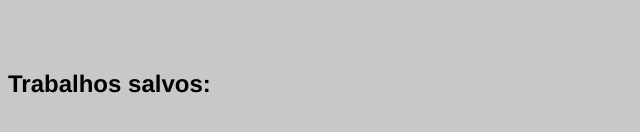
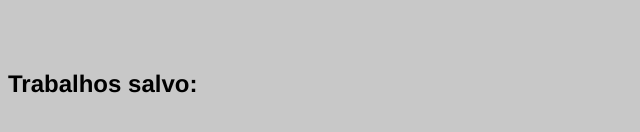
Before and after one commit to Luciano001-sys/ceep, a plain HTML site: page index.html in a window 1280 px wide. Shown: the part 212-344 px from the top of the page, 0-640 px from the left. Drawn offline with Linux system fonts and the light colour scheme.

Commit message:
Update index.html

```diff
--- a/index.html
+++ b/index.html
@@ -34,7 +34,7 @@
     </div>
     <br><br>
     <div class="tituloLista">
-    <h2>Trabalhos salvos:</h2>
+    <h2>Trabalhos salvo:</h2>
     <ul id="pdfList" ></ul>
     </div>
 
```
